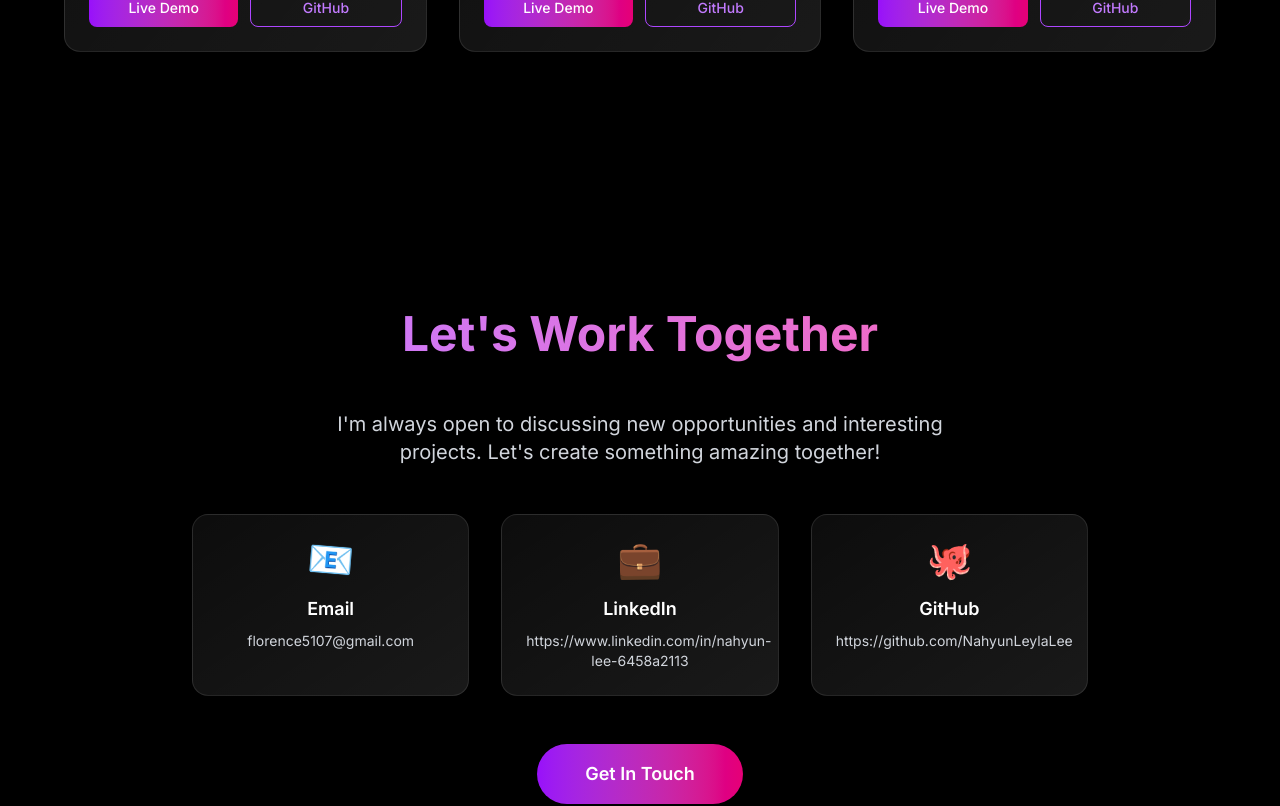
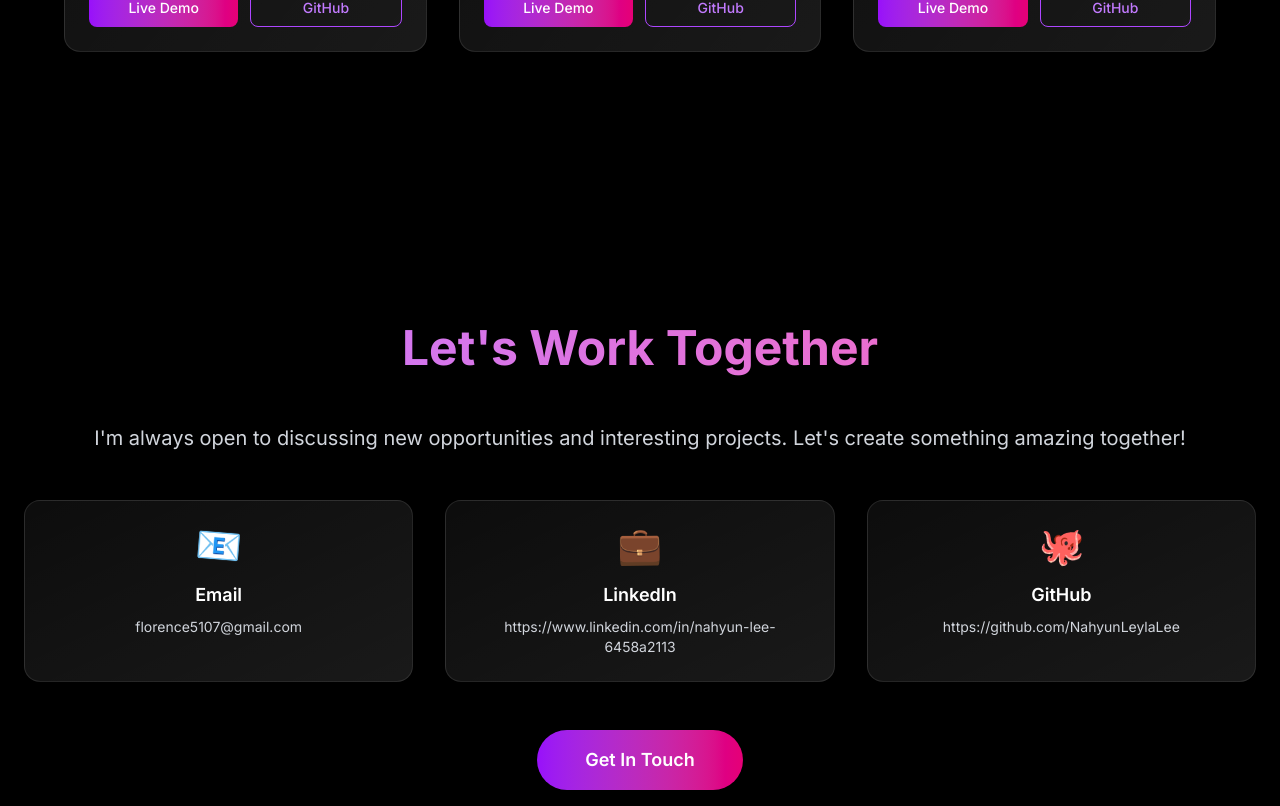
Before and after one commit to NahyunLeylaLee/Myportfolio, a React (Vite) app: page / in a window 1280 px wide. Shown: the part 2980-3786 px from the top of the page. Built offline with nearby package versions, Linux system fonts and the light colour scheme.

Commit message:
update footer

```diff
--- a/src/Portfolio3D.jsx
+++ b/src/Portfolio3D.jsx
@@ -14,7 +14,7 @@ const Portfolio3D = () => {
   const heroInView = useInView(homeRef, { margin: "-10px 0px 0px 0px" });
   const aboutInView = useInView(aboutRef, { margin: "-10px 0px 0px 0px" });
   const skillsInView = useInView(skillsRef, { margin: "-10px 0px 0px 0px" });
-  const projectsInView = useInView(projectsRef, { margin: "-10px 0px 0px 0px", amount: 0 });
+  const projectsInView = useInView(projectsRef, { margin: "-10px 0px 0px 0px"});
   const contactInView = useInView(contactRef, { margin: "-10px 0px 0px 0px" });
 
   // Mouse tracking for 3D effects
@@ -553,8 +553,8 @@ const Portfolio3D = () => {
       </section>
 
       {/* Contact Section */}
-      <section id="contact" ref={contactRef} className="flex h-[850px] items-center py-20 px-6">
-        <div className="max-w-4xl mx-auto text-center">
+      <section id="contact" ref={contactRef} className="flex items-center py-20 px-6 min-h-[850px]">
+        <div className="mx-auto text-center">
           <motion.h2
             className="text-5xl font-bold mb-8 bg-gradient-to-r from-purple-400 to-pink-400 bg-clip-text text-transparent pb-5"
             initial={{ opacity: 0, y: 50 }}
@@ -566,7 +566,7 @@ const Portfolio3D = () => {
           </motion.h2>
 
           <motion.p
-            className="text-xl text-gray-300 mb-12 max-w-2xl mx-auto"
+            className="text-xl text-gray-300 mb-12 mx-auto"
             initial={{ opacity: 0, y: 30 }}
             whileInView={{ opacity: 1, y: 0 }}
             transition={{ duration: 0.8, delay: 0.2 }}
```
